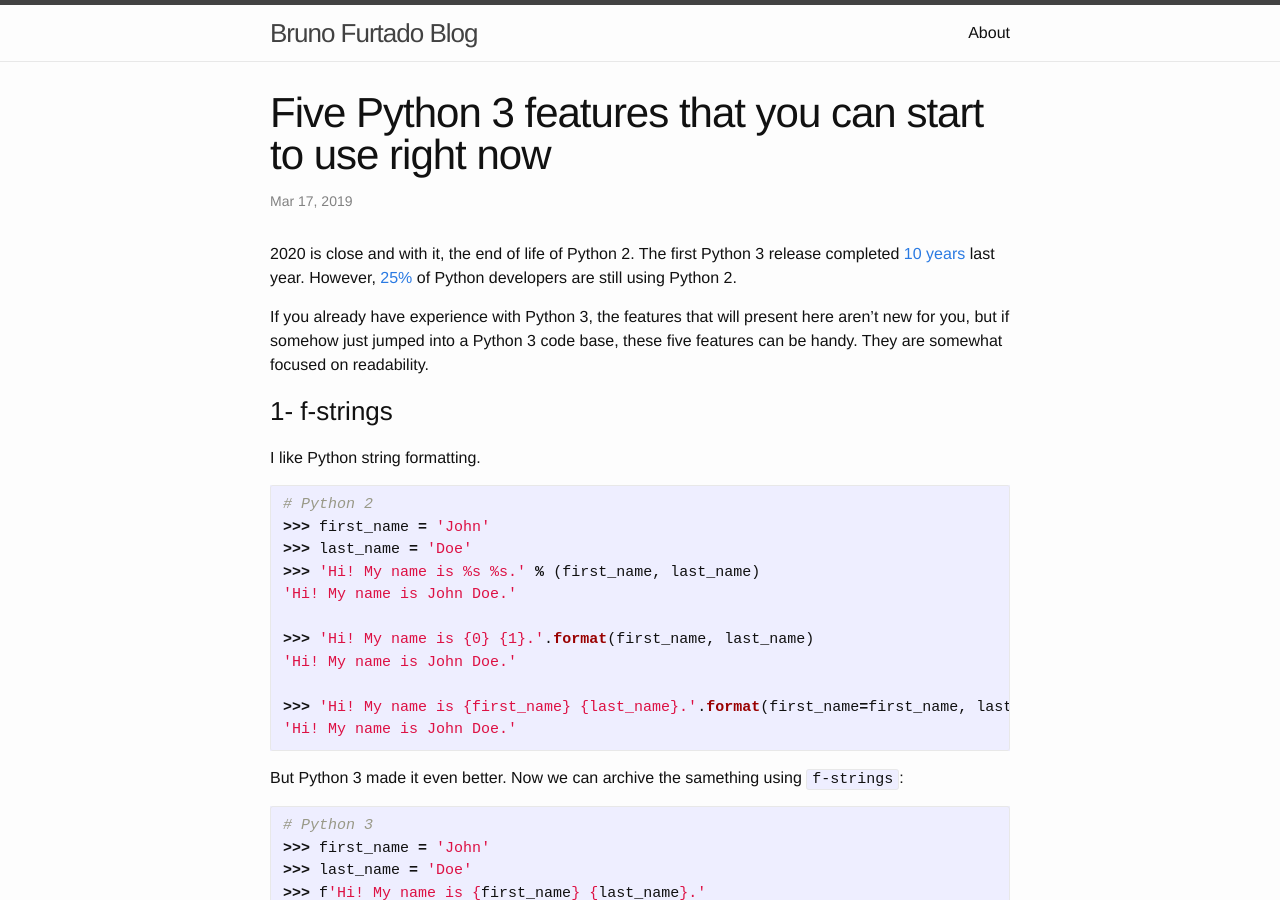
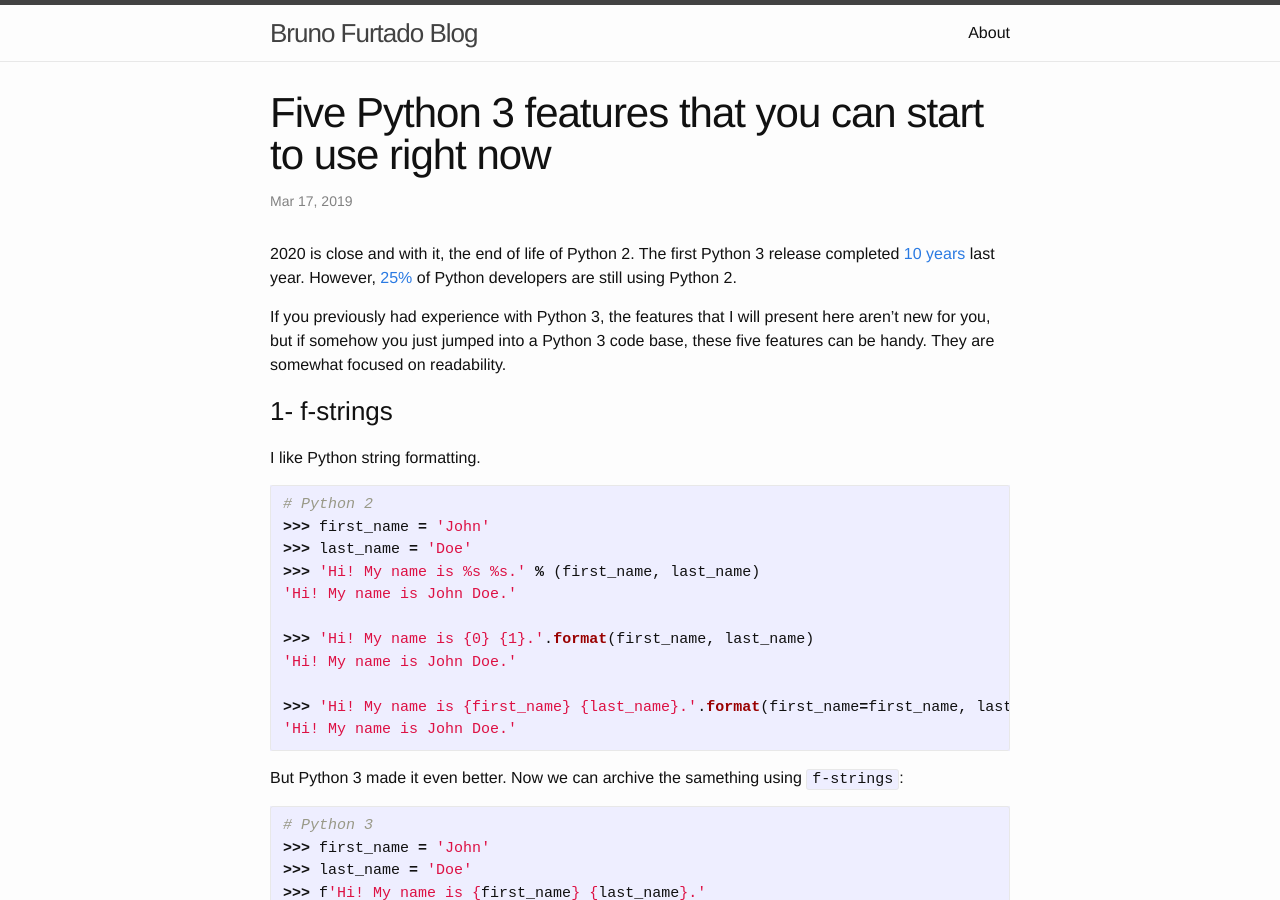
Before and after one commit to bcfurtado/bcfurtado.github.io, a Jekyll site: the page built from _posts/2019-03-17-five-python-3-features-that-you-can-start-to-use-right-now.md, in a window 1280 px wide and 900 px high. Built offline with Jekyll 4.4.1, drawn with Linux system fonts in a browser that asks for light colours.

Commit message:
Fix typos on lastest post

```diff
--- a/_posts/2019-03-17-five-python-3-features-that-you-can-start-to-use-right-now.md
+++ b/_posts/2019-03-17-five-python-3-features-that-you-can-start-to-use-right-now.md
@@ -7,7 +7,9 @@ categories: python
 
 2020 is close and with it, the end of life of Python 2. The first Python 3 release completed [10 years](https://www.python.org/download/releases/3.0/) last year. However, [25%](https://www.jetbrains.com/research/python-developers-survey-2017/) of Python developers are still using Python 2.
 
-If you already have experience with Python 3, the features that will present here aren't new for you, but if somehow just jumped into a Python 3 code base, these five features can be handy.
+If you previously had experience with Python 3, the features that I
+will present here aren't new for you, but if somehow you just jumped
+into a Python 3 code base, these five features can be handy.
 They are somewhat focused on readability.
 
 
```
